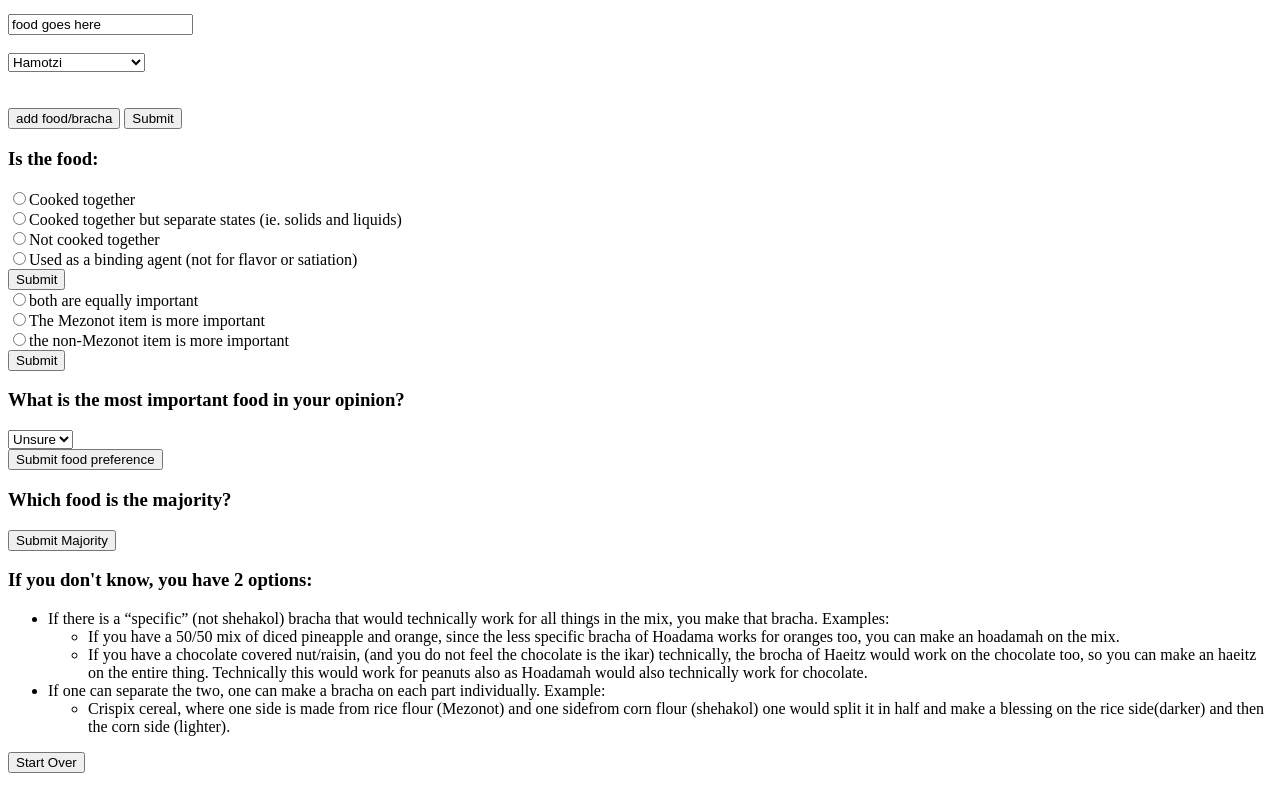
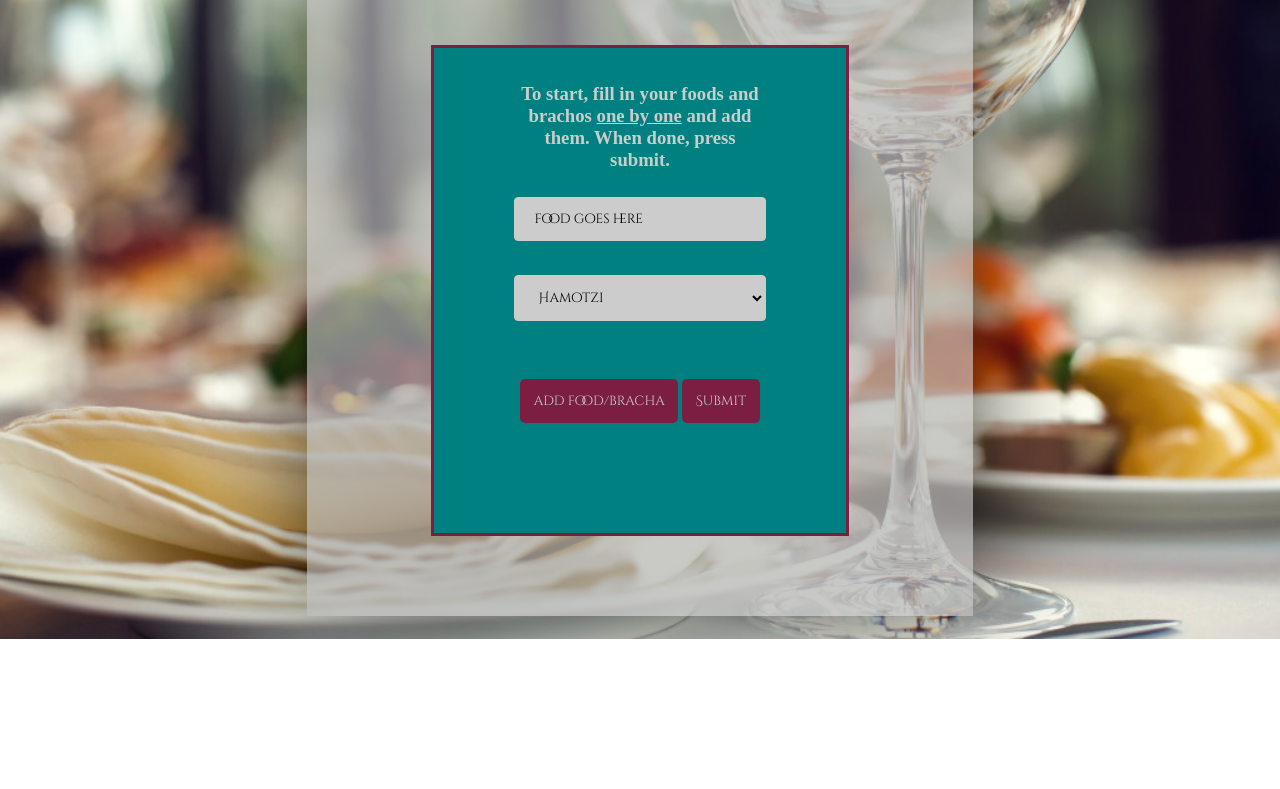
Before and after one commit to The-Pepper-Queen/Ikkar-Tafel, a plain HTML site: page IkkurTafel.html in a window 1280 px wide. Shown: the part 161-950 px from the top of the page. After the commit the page ends 800 px from the top, so only its background shows below. Drawn offline with nearby package versions, Linux system fonts and the light colour scheme; a web font is replaced by a local one.

Commit message:
Update IkkurTafel.html

```diff
--- a/IkkurTafel.html
+++ b/IkkurTafel.html
@@ -2,11 +2,11 @@
 <html lang="en-US">
 <head>
     <meta name="viewport" content="width=device-width, initial-scale=1.0">
-    <link rel="stylesheet" href="ikkur-tafel.css">
+    <link rel="stylesheet" href="IkkurTafelDesign.css">
     <link href="https://fonts.googleapis.com/css?family=Cinzel+Decorative|Fredericka+the+Great|Overlock|Thasadith" rel="stylesheet">
   <title>Ikkur or Tafel</title>
     <script src="https://ajax.googleapis.com/ajax/libs/jquery/3.3.1/jquery.min.js"></script>
-    <script src="Jquerytest.js"></script>
+    <script src="ITJquery.js"></script>
 </head>
 
 <body>
```
